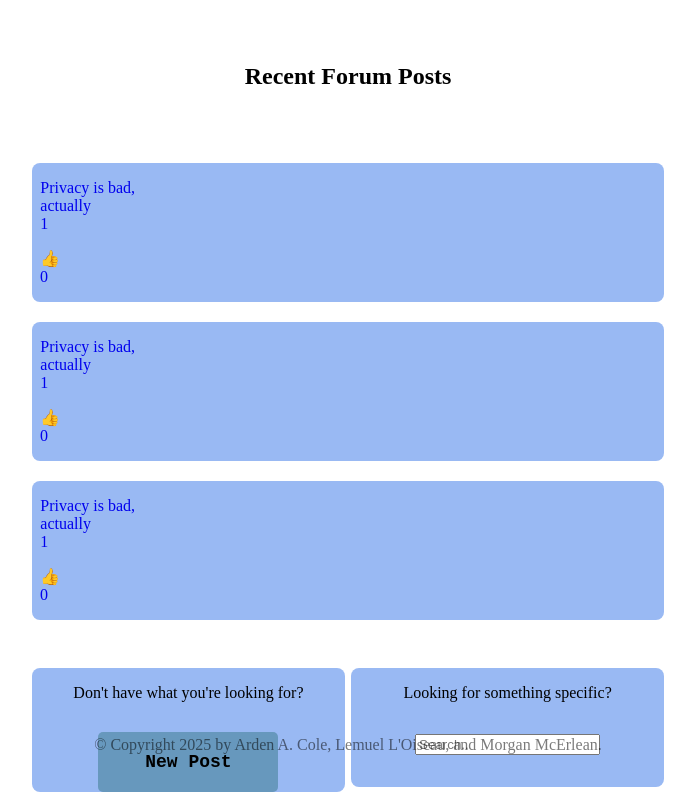
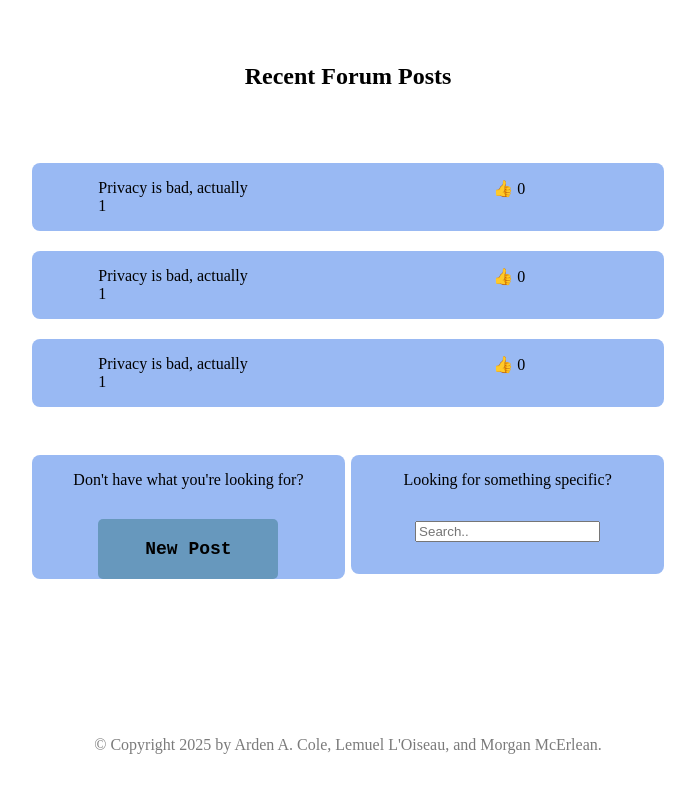
Before and after one commit to cs77-S25/final_project-acole1-lloisea1-mmcerle1, a Flask app: page /forum/ in a window 1280 px wide. Shown: the part 46-846 px from the top of the page, without its empty margins (292-987 px from the left). After the commit the page ends 800 px from the top, so only its background shows below. Run offline with Flask 3, Linux system fonts and the light colour scheme; data comes from the database, SQL or seed files in the repository.

Commit message:
Update forum.css

```diff
--- a/static/styles/forum.css
+++ b/static/styles/forum.css
@@ -70,33 +70,45 @@ th, td {
 .post {
   background-color: rgba(100, 148, 237, 0.655);
   border-radius: 8px;
-  display: flex;
+
   margin: 10px 0px;
 }
+.post:hover {
+  background-color:cornflowerblue;
+}
 
-.topic p:hover,.topic a:hover{
+.post a {
+  display: flex;
+
+}
+/* .topic p:hover,.topic a:hover{
   color: rgba(106, 110, 116, 0.655);
-}
+} */
 
 .topic {
   width: 70%;
+  color: black;
 }
 .likes{
   width: 30%;
+  color: black;
 }
 
-.topic a{
-  color: black;
+.topic .title p{
+  padding-left:8%;
+  margin-bottom: 0;
+}
 
-}
-.topic p{
+.topic .author a {
   padding-left:8%;
+  font-weight: bold;
+  color: red;
 
 }
 
 .likes p{
-  width: 30%;
-  padding-left: 18%;
+  min-width: max-content;
+  padding-left: 10%;
 }
 
 /*search + post*/
@@ -106,6 +118,7 @@ th, td {
   display: flex;
   margin: 0% 25%;
   gap: 1%;
+  min-height: max-content;
 }
 
 .new-post{
@@ -113,6 +126,7 @@ th, td {
   border-radius: 8px;
   width: 50%;
   margin-left: 0%;
+  min-height: fit-content;
 }
 
 .search {
```
